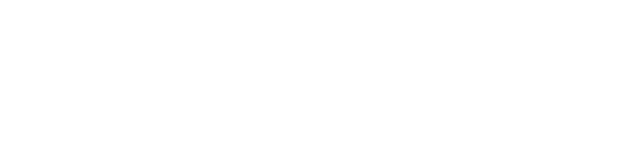
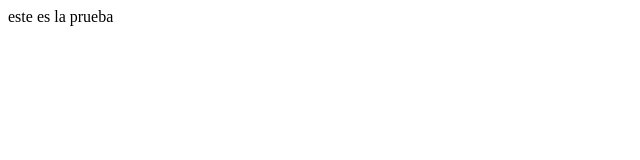
Before and after one commit to RomarioCajo/Mi_portafolio, a plain HTML site: page index.html in a window 1280 px wide. Shown: the whole page, without its empty margins (0-640 px from the left). Drawn offline with Linux system fonts and the light colour scheme.

Commit message:
prueba de la rama

```diff
--- a/index.html
+++ b/index.html
@@ -8,3 +8,4 @@
 <body>
 
 </body>
+este es la prueba
--- /dev/null
+++ b/proyec.js
@@ -0,0 +1 @@
+jkldhakjhdajks
```
